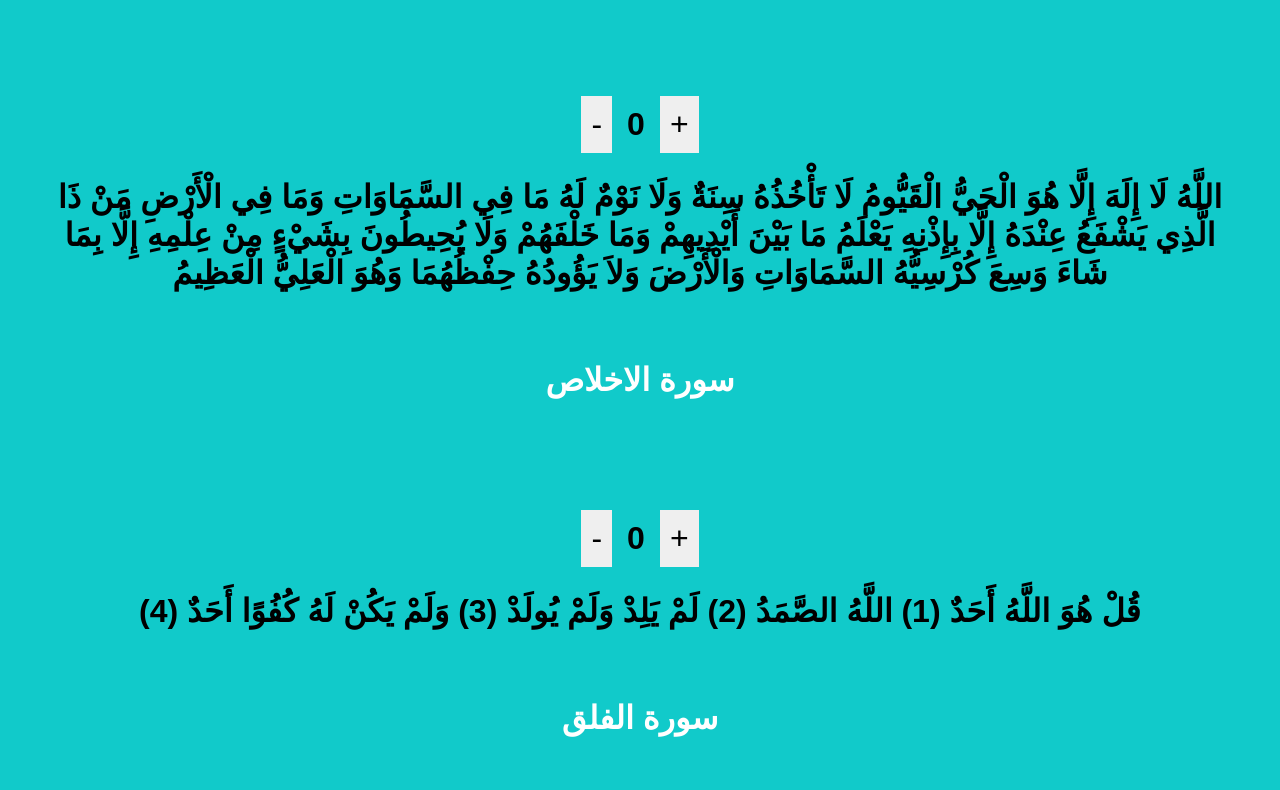
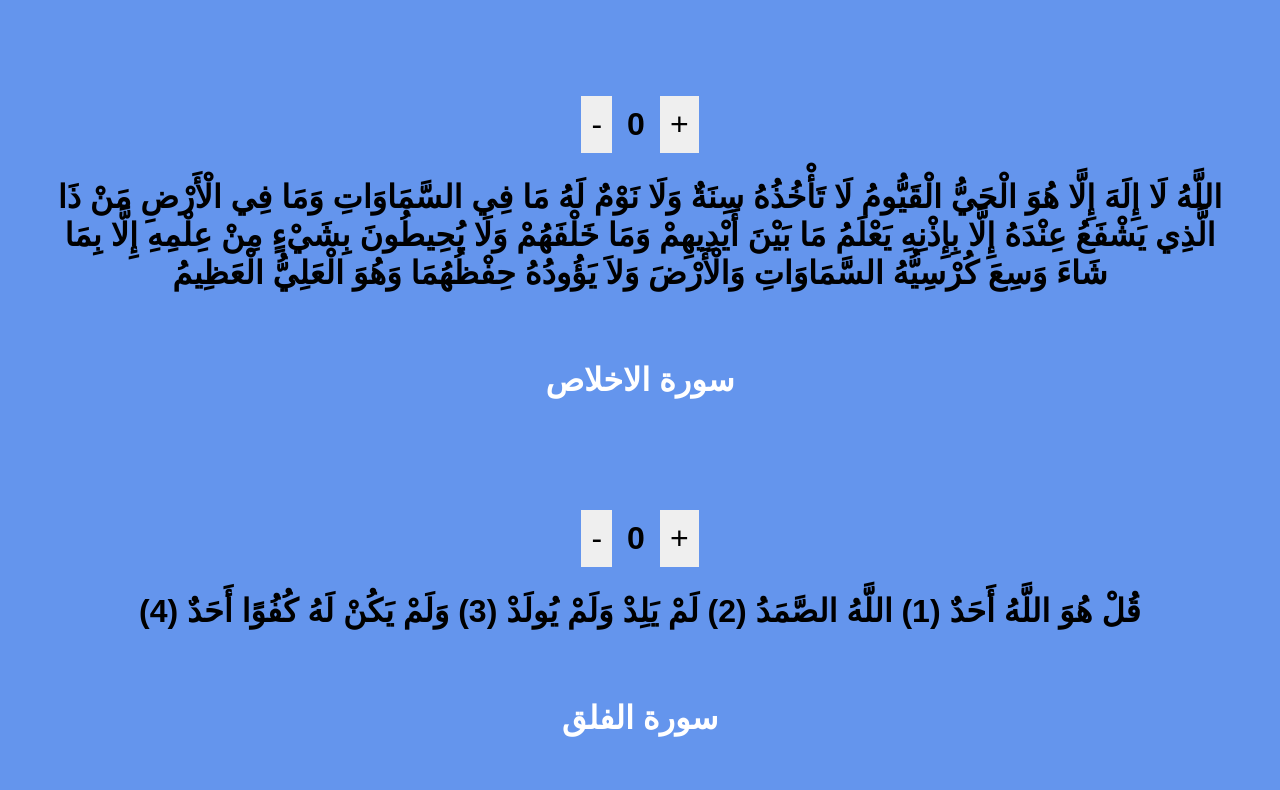
Before and after one commit to m0h4md/azkar, a plain HTML site: page index.html in a window 1280 px wide. Shown: the part 424-1214 px from the top of the page. Drawn offline with Linux system fonts and the light colour scheme.

Commit message:
Update styles.css

```diff
--- a/styles.css
+++ b/styles.css
@@ -1,5 +1,5 @@
 body {
-    background-color: rgb(17, 202, 202);
+    background-color: #6495ed;
     color: black;
     text-align: right;
 }
```
